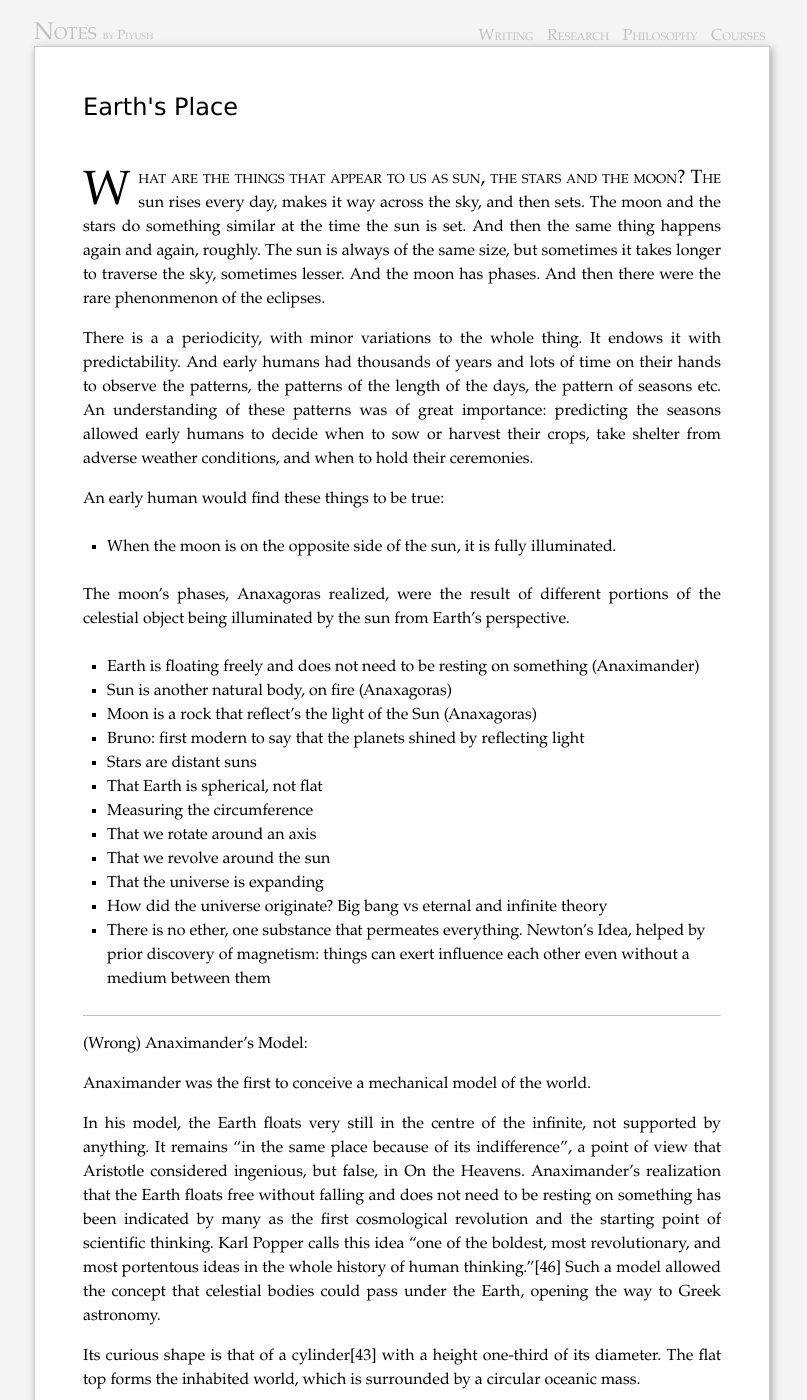
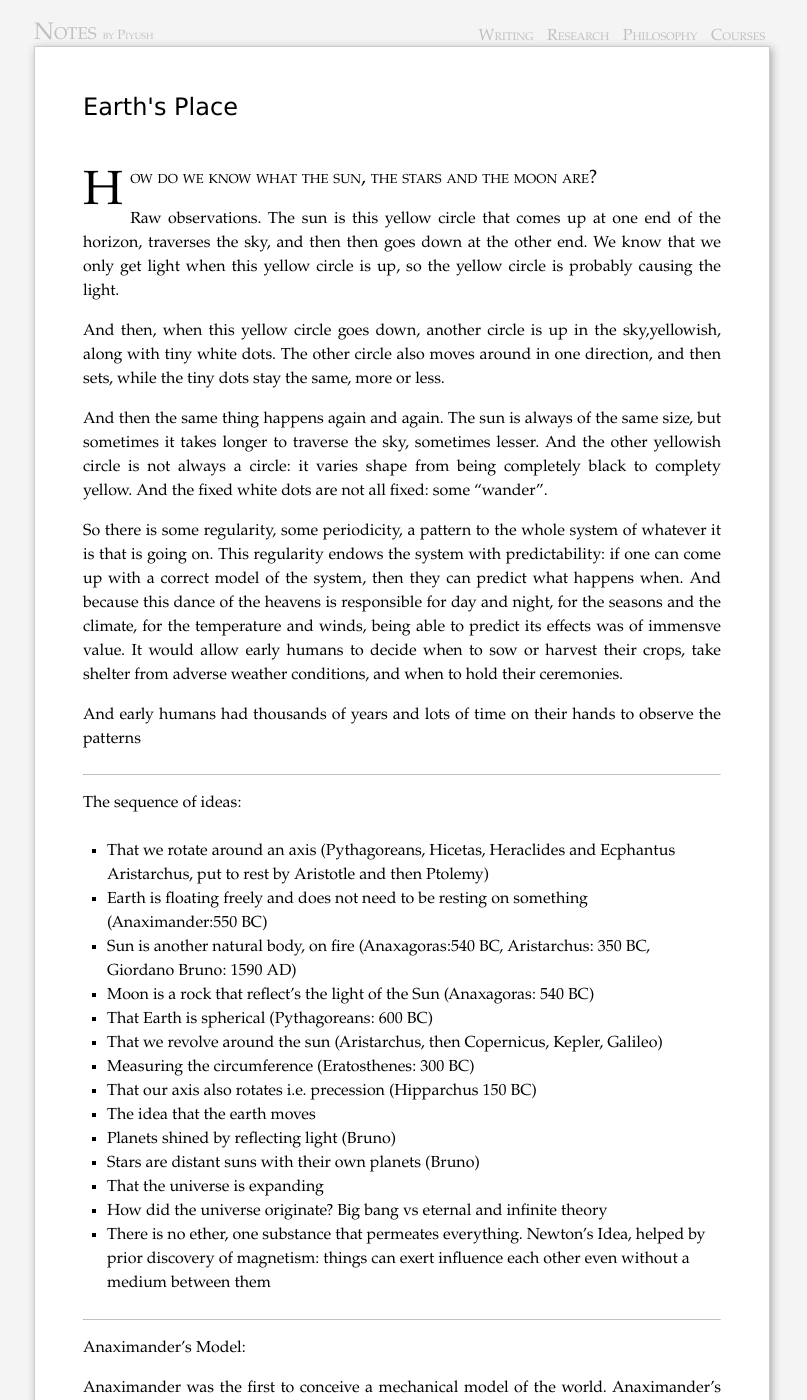
Before and after one commit to piyushahuja/piyushahuja.github.io, a Jekyll site: the page built from _courses/ideas/spherical-earth.md, in a window 1280 px wide and 1400 px high. Shown: the whole window, without its empty margins (238-1045 px from the left). Built offline with Jekyll 4.4.1, drawn with Linux system fonts in a browser that asks for light colours; some of the changed text lies outside the part shown.

Commit message:
auto deployed

```diff
--- a/_courses/ideas/spherical-earth.md
+++ b/_courses/ideas/spherical-earth.md
@@ -10,26 +10,41 @@ comments: false
 ---
 
 
-What are the things that appear to us as sun, the stars and the moon? The sun rises every day, makes it way across the sky, and then sets. The moon and the stars do something similar at the time the sun is set. And then the same thing happens again and again, roughly. The sun is always of the same size, but sometimes it takes longer to traverse the sky, sometimes lesser. And the moon has phases. And then there were the rare phenonmenon of the eclipses.
+How do we know what the sun, the stars and the moon are?
 
-There is a a periodicity, with minor variations to the whole thing. It endows it with predictability.   And early humans had thousands of years and lots of time on their hands to observe the patterns, the patterns of the length of the days, the pattern of seasons etc. An understanding of these patterns was of great importance: predicting the seasons allowed early humans to decide when to sow or harvest their crops, take shelter from adverse weather conditions, and when to hold their ceremonies.
+Raw observations. The sun is this yellow circle that comes up at one end of the horizon, traverses the sky, and then then goes down at the other end. We know that we only get light when this yellow circle is up, so the yellow circle is probably causing the light.
+
+And then, when this yellow circle goes down, another circle is up in the sky,yellowish, along with tiny white dots. The other circle also moves around in one direction, and then sets, while the tiny dots stay the same, more or less.
 
 
-An early human would find these things to be true:
+ And then the same thing happens again and again. The sun is always of the same size, but sometimes it takes longer to traverse the sky, sometimes lesser. And the other yellowish circle is not always a circle: it varies shape from being completely black to complety yellow. And the fixed white dots are not all fixed: some "wander".
 
-* When the moon is on the opposite side of the sun, it is fully illuminated.
 
-The moon’s phases, Anaxagoras realized, were the result of different portions of the celestial object being illuminated by the sun from Earth’s perspective.
+So there is some regularity, some periodicity, a pattern to the whole system of whatever it is that is going on. This regularity endows the system with predictability: if one can come up with a correct model of the system, then they can predict what happens when. And because this dance of the heavens is responsible for day and night, for the seasons and the climate, for the temperature and winds, being able to predict its effects was of immensve value. It would allow early humans to decide when to sow or harvest their crops, take shelter from adverse weather conditions, and when to hold their ceremonies.
 
-* Earth is floating freely and does not need to be resting on something (Anaximander)
-* Sun is another natural body, on fire (Anaxagoras)
-* Moon is a rock that reflect's the light of the Sun (Anaxagoras)
-* Bruno: first modern to say that the planets shined by reflecting light
-* Stars are distant suns
-* That Earth is spherical, not flat
-* Measuring the circumference
-* That we rotate around an axis
-* That we revolve around the sun
+
+And early humans had thousands of years and lots of time on their hands to observe the patterns
+
+
+
+
+
+
+------
+
+The sequence of ideas:
+
+* That we rotate around an axis (Pythagoreans, Hicetas, Heraclides and Ecphantus Aristarchus, put to rest by Aristotle and then Ptolemy)
+* Earth is floating freely and does not need to be resting on something (Anaximander:550 BC)
+* Sun is another natural body, on fire (Anaxagoras:540 BC, Aristarchus: 350 BC, Giordano Bruno: 1590 AD)
+* Moon is a rock that reflect's the light of the Sun (Anaxagoras: 540 BC)
+* That Earth is spherical (Pythagoreans: 600 BC)
+* That we revolve around the sun (Aristarchus, then Copernicus, Kepler, Galileo)
+* Measuring the circumference (Eratosthenes: 300 BC)
+* That our axis also rotates i.e. precession (Hipparchus 150 BC)
+* The idea that the earth moves
+* Planets shined by reflecting light (Bruno)
+* Stars are distant suns with their own planets (Bruno)
 * That the universe is expanding
 * How did the universe originate? Big bang vs eternal and infinite theory
 * There is no ether, one substance that permeates everything. Newton's Idea, helped by prior discovery of magnetism: things can exert influence each other even without a medium between them
@@ -37,14 +52,17 @@ The moon’s phases, Anaxagoras realized, were the result of different portions
 
 -----
 
-(Wrong) Anaximander's Model:
+Anaximander's Model:
 
-Anaximander was the first to conceive a mechanical model of the world.
+Anaximander was the first to conceive a mechanical model of the world. Anaximander's realization that the Earth floats free without falling and does not need to be resting on something has been indicated by many as the first cosmological revolution and the starting point of scientific thinking. Karl Popper calls this idea "one of the boldest, most revolutionary, and most portentous ideas in the whole history of human thinking."
 
-In his model, the Earth floats very still in the centre of the infinite, not supported by anything. It remains "in the same place because of its indifference", a point of view that Aristotle considered ingenious, but false, in On the Heavens. Anaximander's realization that the Earth floats free without falling and does not need to be resting on something has been indicated by many as the first cosmological revolution and the starting point of scientific thinking. Karl Popper calls this idea "one of the boldest, most revolutionary, and most portentous ideas in the whole history of human thinking."[46] Such a model allowed the concept that celestial bodies could pass under the Earth, opening the way to Greek astronomy.
+Such a model allowed the concept that celestial bodies could pass under the Earth, opening the way to Greek astronomy.
 
 
-Its curious shape is that of a cylinder[43] with a height one-third of its diameter. The flat top forms the inhabited world, which is surrounded by a circular oceanic mass.
+
+In his model, the Earth floats very still in the centre of the infinite, not supported by anything. It remains "in the same place because of its indifference", a point of view that Aristotle considered ingenious, but false, in On the Heavens.
+
+Its curious shape is that of a cylinder with a height one-third of its diameter. The flat top forms the inhabited world, which is surrounded by a circular oceanic mass.
 
 
 In the 6th century BC, Anaximander proposed a cosmology with Earth shaped like a section of a pillar (a cylinder), held aloft at the center of everything. The Sun, Moon, and planets were holes in invisible wheels surrounding Earth; through the holes, humans could see concealed fire.
@@ -59,7 +77,9 @@ Aristarchus proposed Heliocentricsm as a hypothesis, but no one took him up, unt
 
 **What Moon Is**
 
-Anaxagoras turns the problem of lunar light into a problem of geometry. When the moon is on the opposite side of the Earth than the sun, the full face is illuminated. The moon’s phases, Anaxagoras realized, must be the result of different portions of the celestial object being illuminated by the sun from Earth’s perspective. The philosopher also realized that the occasional darkening of the moon must result from the moon, sun and Earth lining up such that the moon passes into the Earth’s shadow—a lunar eclipse. When the moon passes directly in front of the sun, the skies darken during the day, a phenomenon Anaxagoras also described and we now call a solar eclipse.
+Anaxagoras turns the problem of lunar light into a problem of geometry.
+
+When the moon is on the opposite side of the Earth than the sun, the full face is illuminated. The moon’s phases, Anaxagoras realized, must be the result of different portions of the celestial object being illuminated by the sun from Earth’s perspective. The philosopher also realized that the occasional darkening of the moon must result from the moon, sun and Earth lining up such that the moon passes into the Earth’s shadow: a lunar eclipse. When the moon passes directly in front of the sun, the skies darken during the day, a phenomenon Anaxagoras also described and we now call a solar eclipse.
 
 **What Stars Are**
 
```
Also changed, not shown: _courses/ideas/geometry.md (added, +17 -0 lines).
